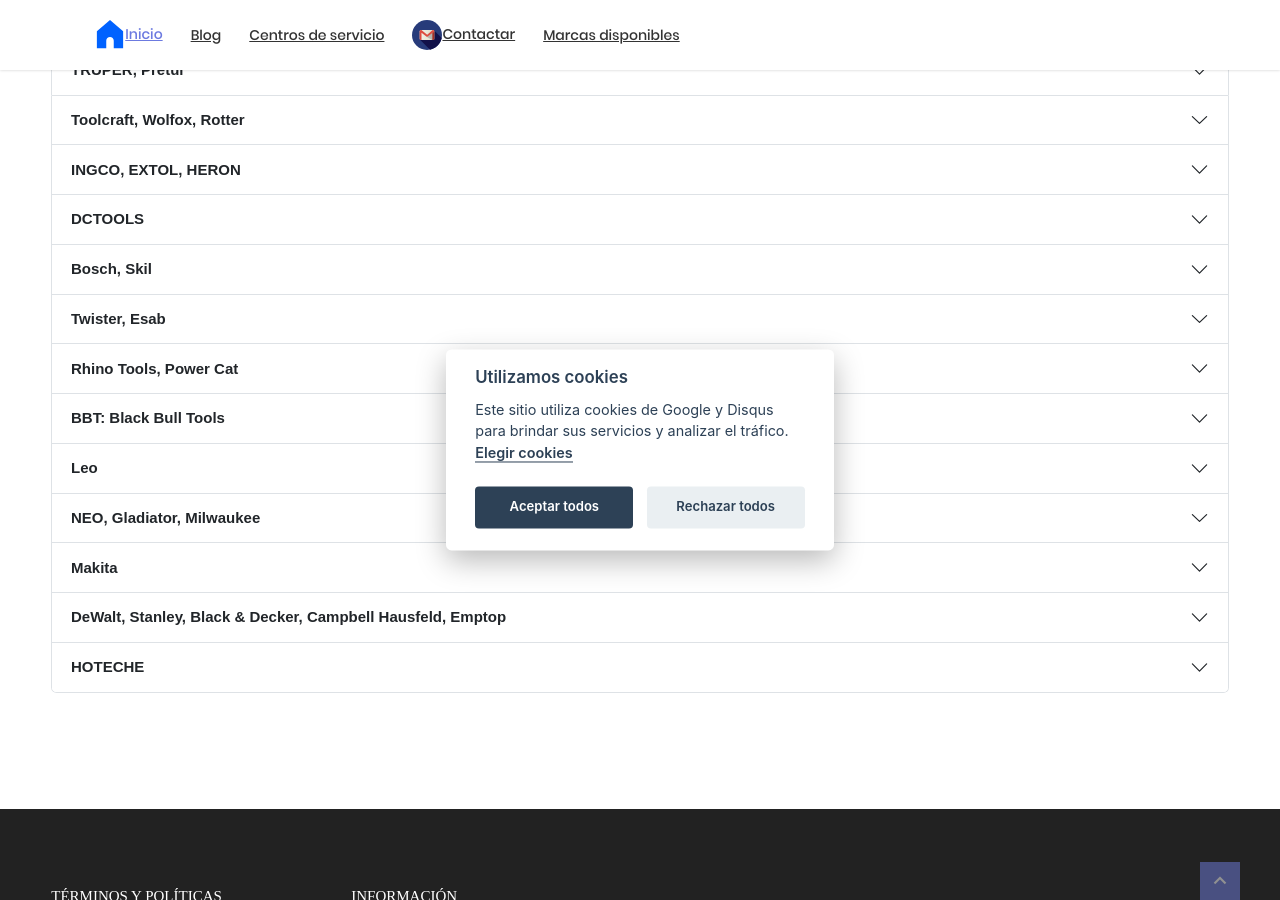
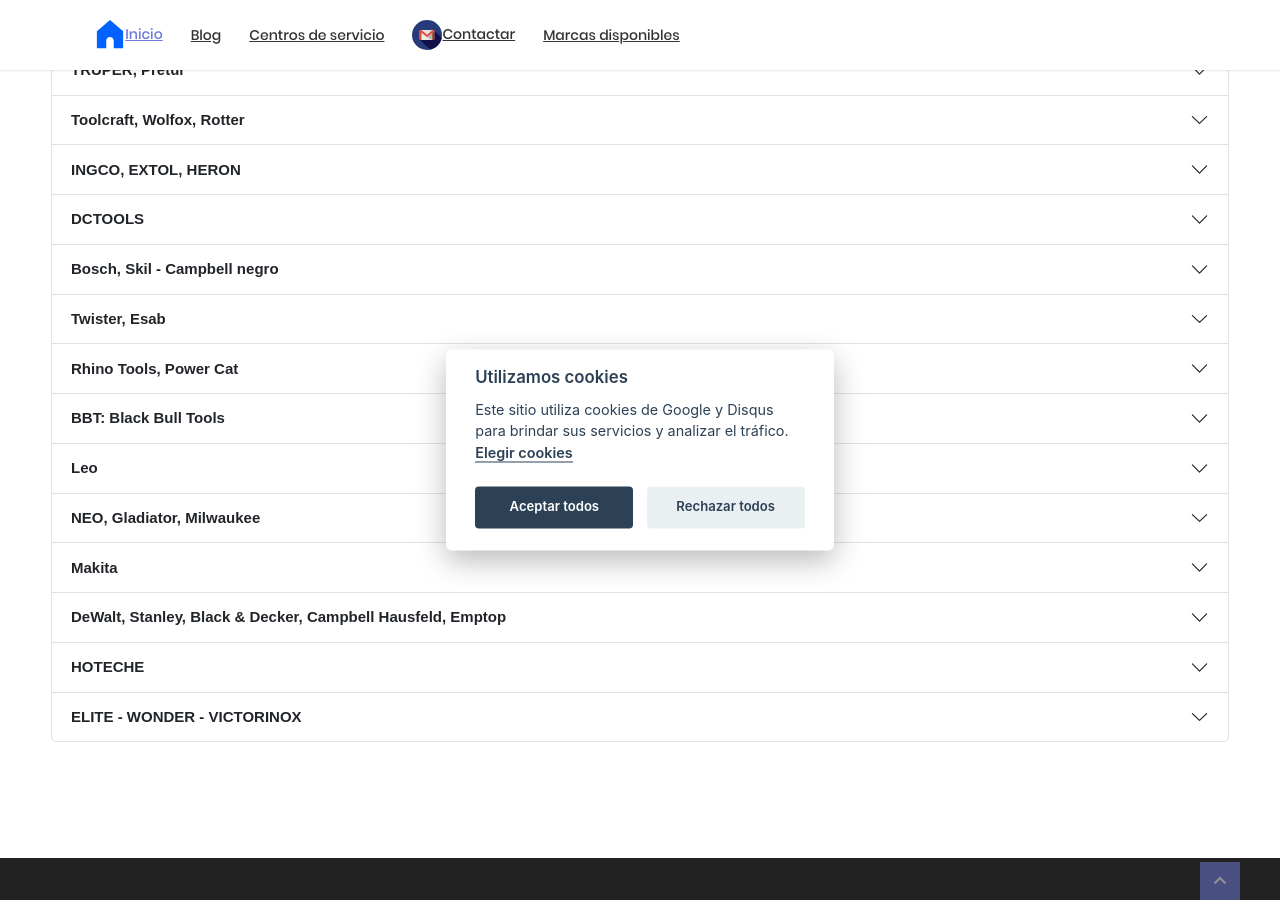
Before and after one commit to lacadenagt/lacadenagt.github.io, a Jekyll site: the page built from cs.md, in a window 1280 px wide and 900 px high, scrolled down 621 px. Built offline with Jekyll 4.4.1, drawn with Linux system fonts in a browser that asks for light colours; some web fonts are replaced.

Commit message:
centro de servicio actualizado truper y agregado de elite

```diff
--- a/_includes/contenidoCentrosServicio.html
+++ b/_includes/contenidoCentrosServicio.html
@@ -35,7 +35,7 @@
       <!--img src="..." class="card-img-top" alt="..."-->
       <div class="card-body">
         <h5 class="card-title">Guatemala</h5>
-        <p class="card-text">27 calle 41-55 zona 5, calzada la paz, bodegas de cemaco, Guatemala, Guatemala.</p>
+        <p class="card-text">6ta avenida 8-25 zona 4, ciudad de Guatemala.</p>
         <a href="https://www.waze.com/es-419/live-map/directions?to=ll.14.620292%2C-90.49269" class="btn btn-primary" target="_blank" rel="noopener noreferrer" aria-label="Abrir ubicación en Waze">Ir con Waze</a>
       </div>
     </div>
@@ -197,13 +197,13 @@
     <div class="accordion-item">
     <h2 class="accordion-header" id="flush-headingFive">
       <button class="accordion-button collapsed" type="button" data-bs-toggle="collapse" data-bs-target="#flush-collapseFive" aria-expanded="false" aria-controls="flush-collapseFive">
-       <strong>Bosch, Skil</strong>
+       <strong>Bosch, Skil - Campbell negro</strong>
       </button>
     </h2>
     <div id="flush-collapseFive" class="accordion-collapse collapse" aria-labelledby="flush-headingFive" data-bs-parent="#accordionFlushExample">
       <div class="accordion-body">
       Master Auto Bosch La Terminal<br>
-      <code>Dirección: </code>3 Calle 2-35 Terminal Zona 9<br>
+      <code>Dirección: </code>3 Calle 2-35 Terminal Zona 9, frente a CELASA<br>
       <code>Horario: </code>Lunes a viernes de 8:00 a 17:00 Hrs. Sábado de 8:00 a 13:00 Hrs.<br>
       <code>Teléfono: </code>2234-7477<br>
       <code>¿Más direcciones?</code><br>
@@ -314,8 +314,18 @@
     <div id="flush-collapse13" class="accordion-collapse collapse" aria-labelledby="flush-heading13" data-bs-parent="#accordionFlushExample">
       <div class="accordion-body">
         <code>Dirección: </code>12 calle 26-72 B zona 4 colonia el naranjo.<br>
-        <!--code>Tel&eacute;fono: </code>2506-2900<br>
-        <code>Horario: </code>Lunes a viernes de 08:00 a 17:00pm. Sábado de 08:00 a 12:00 pm<br-->
+      </div>
+    </div>
+  </div>
+    <div class="accordion-item">
+    <h2 class="accordion-header" id="flush-heading14">
+      <button class="accordion-button collapsed" type="button" data-bs-toggle="collapse" data-bs-target="#flush-collapse14" aria-expanded="false" aria-controls="flush-collapse14">
+       <strong>ELITE - WONDER - VICTORINOX</strong>
+      </button>
+    </h2>
+    <div id="flush-collapse14" class="accordion-collapse collapse" aria-labelledby="flush-heading14" data-bs-parent="#accordionFlushExample">
+      <div class="accordion-body">
+        <code>Dirección: </code>7ma avenida 9-62 zona 1.<br>
       </div>
     </div>
   </div>
```
